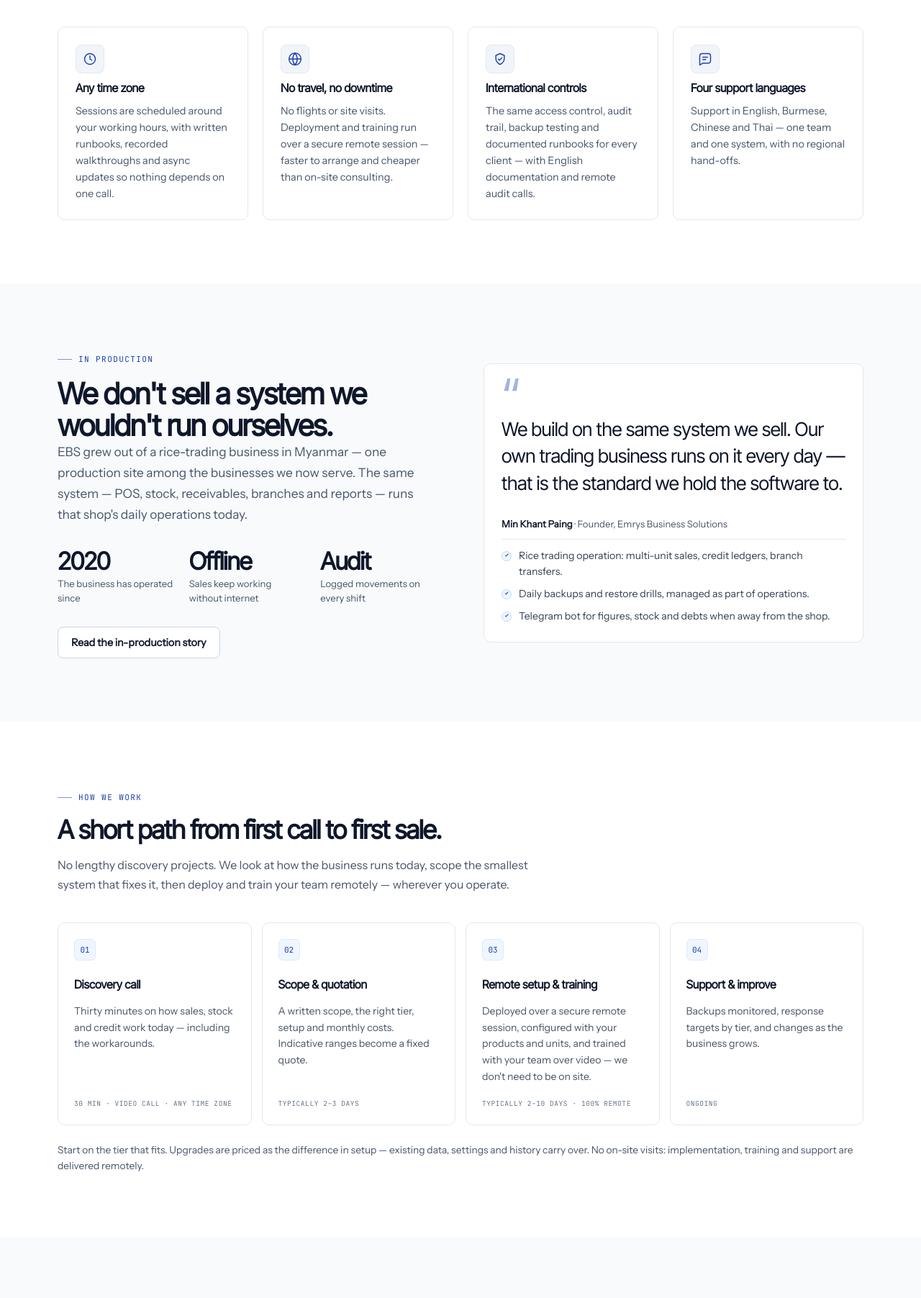
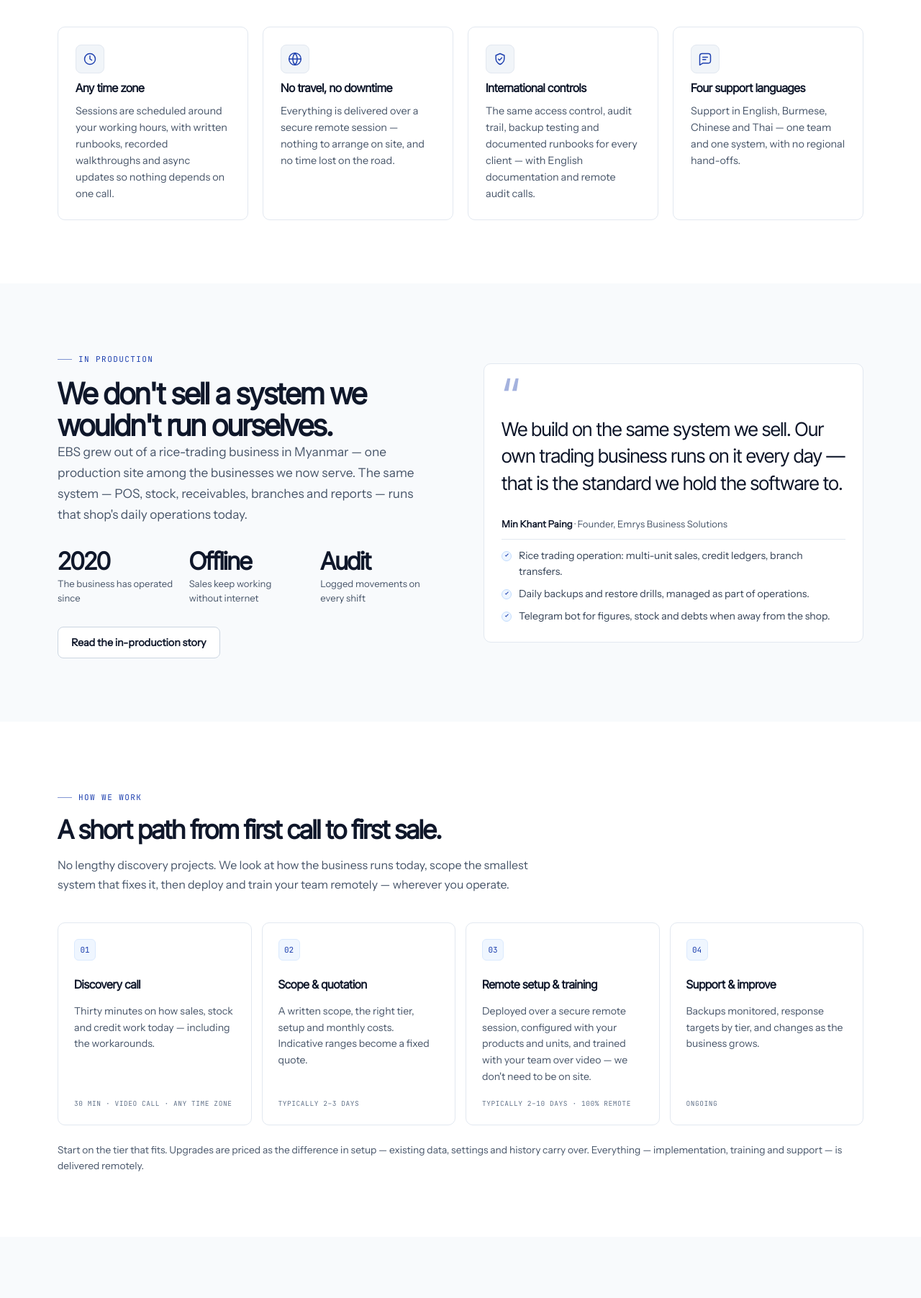
Before and after one commit to emrysbusinesssolutions-ux/ebs, a plain HTML site: page index.html in a window 1280 px wide. Shown: the part 4932-6736 px from the top of the page at 72% size. Drawn offline with Linux system fonts and the light colour scheme.

Commit message:
Copy: remove remaining on-site wording — 100% remote delivery only

```diff
--- a/index.html
+++ b/index.html
@@ -438,7 +438,7 @@
         <article class="card reveal">
           <span class="card__icon"><svg viewBox="0 0 24 24" fill="none" stroke="currentColor" stroke-width="1.75" stroke-linecap="round" stroke-linejoin="round"><path d="M2 12h20"/><path d="M12 2a15.3 15.3 0 0 1 0 20 15.3 15.3 0 0 1 0-20Z"/><circle cx="12" cy="12" r="10"/></svg></span>
           <h3 class="card__title">No travel, no downtime</h3>
-          <p class="card__text">No flights or site visits. Deployment and training run over a secure remote session — faster to arrange and cheaper than on-site consulting.</p>
+          <p class="card__text">Everything is delivered over a secure remote session — nothing to arrange on site, and no time lost on the road.</p>
         </article>
         <article class="card reveal">
           <span class="card__icon"><svg viewBox="0 0 24 24" fill="none" stroke="currentColor" stroke-width="1.75" stroke-linecap="round" stroke-linejoin="round"><path d="M12 3l7 3v5c0 4.5-3 8-7 10-4-2-7-5.5-7-10V6l7-3Z"/><path d="m9 12 2 2 4-4"/></svg></span>
@@ -519,7 +519,7 @@
           <p class="step__meta">Ongoing</p>
         </article>
       </div>
-      <p class="small muted mt-24">Start on the tier that fits. Upgrades are priced as the difference in setup — existing data, settings and history carry over. No on-site visits: implementation, training and support are delivered remotely.</p>
+      <p class="small muted mt-24">Start on the tier that fits. Upgrades are priced as the difference in setup — existing data, settings and history carry over. Everything — implementation, training and support — is delivered remotely.</p>
     </div>
   </section>
 
```
